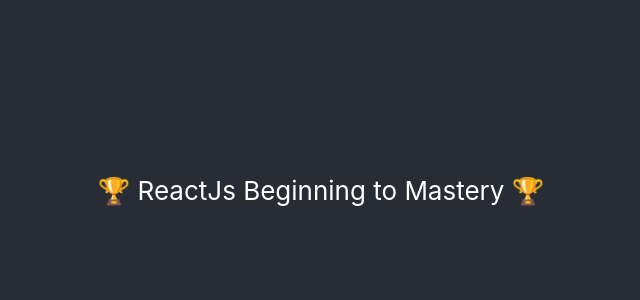
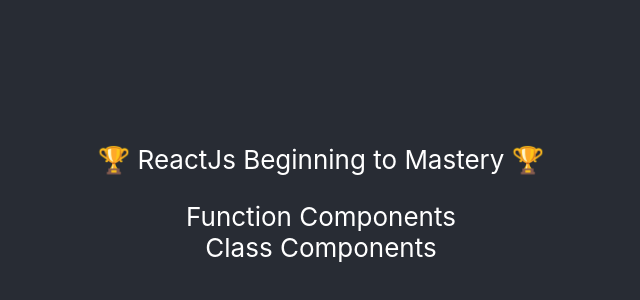
Before and after one commit to shivprajapat/ReactJs-Beginning-to-Mastery, a React (Create React App) app: page / in a window 1280 px wide. Shown: the part 210-510 px from the top of the page, without its empty margins (319-959 px from the left). Built offline with nearby package versions, Linux system fonts and the light colour scheme.

Commit message:
react function & class component add

```diff
--- a/src/App.js
+++ b/src/App.js
@@ -1,4 +1,6 @@
 import './App.css';
+import Fun from './function/Fun';
+import Cls from './class/Cls';
 
 function App() {
   return (
@@ -7,7 +9,8 @@
         <p>
         🏆 ReactJs Beginning to Mastery 🏆
         </p>
-
+        <Fun/>
+        <Cls/>
       </header>
     </div>
   );
--- /dev/null
+++ b/src/class/Cls.js
@@ -0,0 +1,9 @@
+import React, { Component } from 'react'
+
+export default class Cls extends Component {
+  render() {
+    return (
+      <div>Class  Components</div>
+    )
+  }
+}
--- /dev/null
+++ b/src/function/Fun.js
@@ -0,0 +1,9 @@
+import React from 'react'
+
+const Fun = () => {
+  return (
+    <div>Function Components</div>
+  )
+}
+
+export default Fun
```
